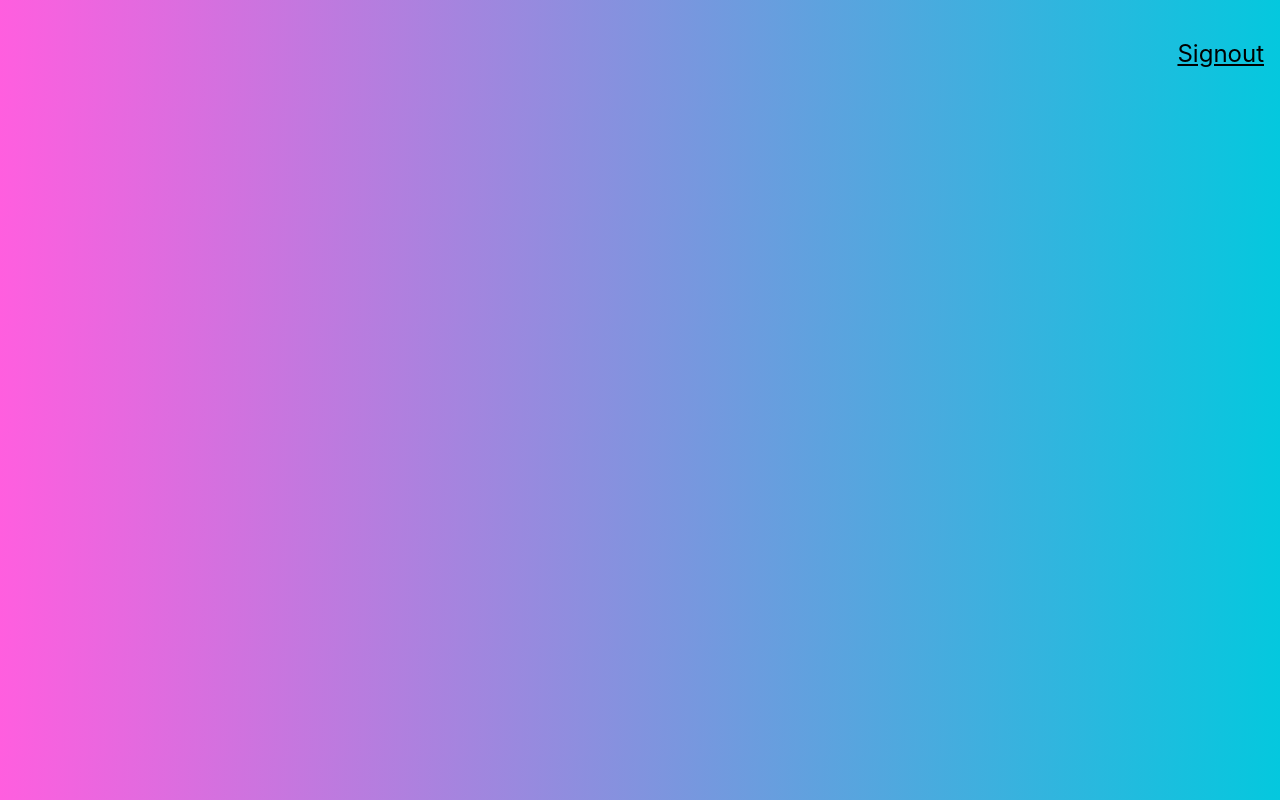
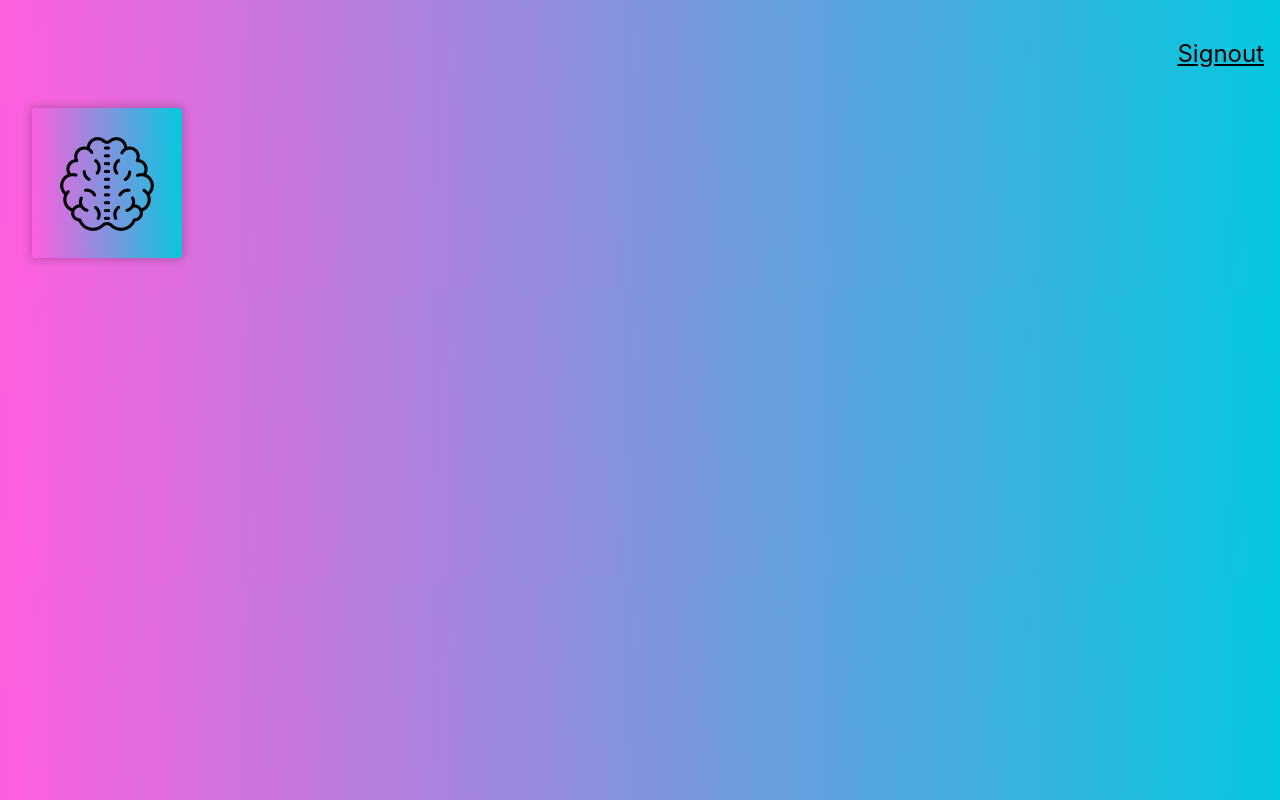
Before and after one commit to imohamadnashaat/smart-brain, a React (Create React App) app: page / in a window 1280 px wide. Built offline with nearby package versions, Linux system fonts and the light colour scheme.

Commit message:
Add logo component

```diff
--- a/package.json
+++ b/package.json
@@ -8,6 +8,7 @@
     "@testing-library/user-event": "^13.5.0",
     "react": "^18.2.0",
     "react-dom": "^18.2.0",
+    "react-parallax-tilt": "^1.7.140",
     "react-scripts": "5.0.1",
     "tachyons": "^4.12.0",
     "web-vitals": "^2.1.4"
--- a/src/App.js
+++ b/src/App.js
@@ -1,14 +1,15 @@
 import React from 'react';
 
 import Navigation from './components/navigation/navigation.component';
+import Logo from './components/logo/logo.component';
 import './App.css';
 
 function App() {
   return (
     <div className="App">
       <Navigation />
+      <Logo />
       {/*
-      <Logo />
       <ImageLinkForm />
       <FaceRecognition />
       */}
--- /dev/null
+++ b/src/components/logo/logo.component.js
@@ -0,0 +1,23 @@
+import React from 'react';
+import Tilt from 'react-parallax-tilt';
+
+import './logo.styles.css';
+import brain from './brain.png';
+
+const Logo = () => {
+  return (
+    <div className="ma4 mt0">
+      <Tilt
+        className="Tilt br2 shadow-2"
+        options={{ max: 55 }}
+        style={{ height: 150, width: 150 }}
+      >
+        <div className="Tilt-inner pa3">
+          <img style={{ paddingTop: '5px' }} alt="logo" src={brain} />
+        </div>
+      </Tilt>
+    </div>
+  );
+};
+
+export default Logo;
--- /dev/null
+++ b/src/components/logo/logo.styles.css
@@ -0,0 +1,6 @@
+.Tilt {
+  display: flex;
+  justify-content: center;
+  align-items: center;
+  background: linear-gradient(89deg, #ff5edf 0%, #04c8de 100%); /* w3c */
+}
```
Also changed, not shown: src/components/logo/brain.png (added), 1 other file (tests, documents, lock files or other folders).
